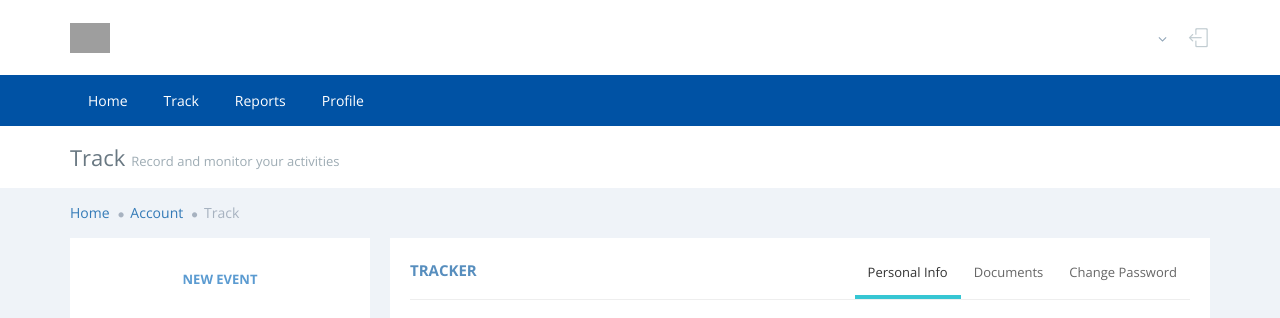
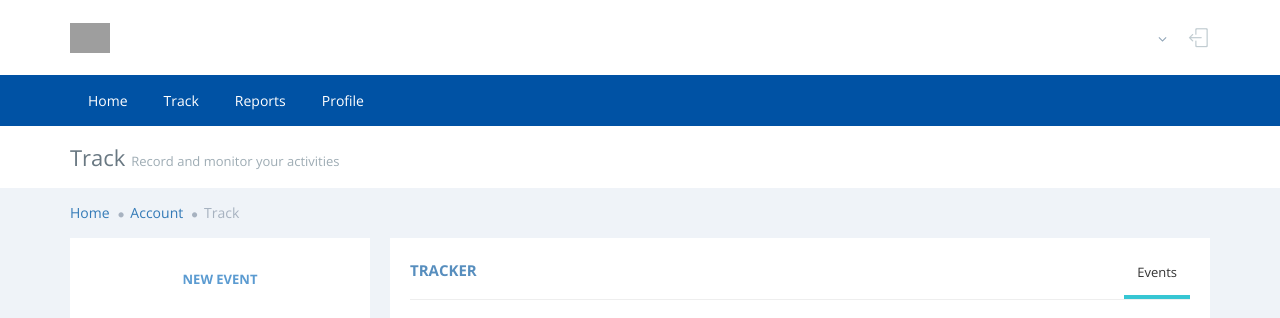
Before and after one commit to jrbenriquez/opentracker, a Django app: template tracker/templates/tracker/theme/track.html in a window 1280 px wide. Shown: the top 318 px of the page. Run offline with Django 3.2, Linux system fonts and the light colour scheme; the template is opened without the code that fills it, so the values that code supplies are empty; some libraries are stand-ins or nearby versions; grey boxes are pictures that could not be loaded.

Commit message:
Removed unnecessary event tabs from loading

```diff
--- a/tracker/templates/tracker/theme/track.html
+++ b/tracker/templates/tracker/theme/track.html
@@ -44,14 +44,16 @@
         </div>
         <ul class="nav nav-tabs">
             <li class="active">
-                <a href="#tab_1_1" data-toggle="tab">Personal Info</a>
+                <a href="#tab_1_1" data-toggle="tab">Events</a>
             </li>
+            <!-- I f ever you need additional tabs. Edit na lang to
             <li>
                 <a href="#tab_1_2" data-toggle="tab">Documents</a>
             </li>
             <li>
                 <a href="#tab_1_4" data-toggle="tab">Change Password</a>
             </li>
+            -->
         </ul>
     </div>
     <div class="portlet-body">
@@ -63,6 +65,7 @@
                 {% include 'tracker/misc/paginator.html' with objects=events only %}
                 <!-- END FORM-->
             </div>
+            <!-- Commenting this out for code brevity. Di naman ginagamit
             <div class="tab-pane" id="tab_1_2">
                 <form id="form-requirements" class="form-horizontal" method="post">
                     {% csrf_token %}
@@ -209,7 +212,7 @@
                         </div>
                     </div>
                 </form>
-            </div>
+            </div> -->
         </div>
     </div>
     <!-- END PORTLET -->
```
